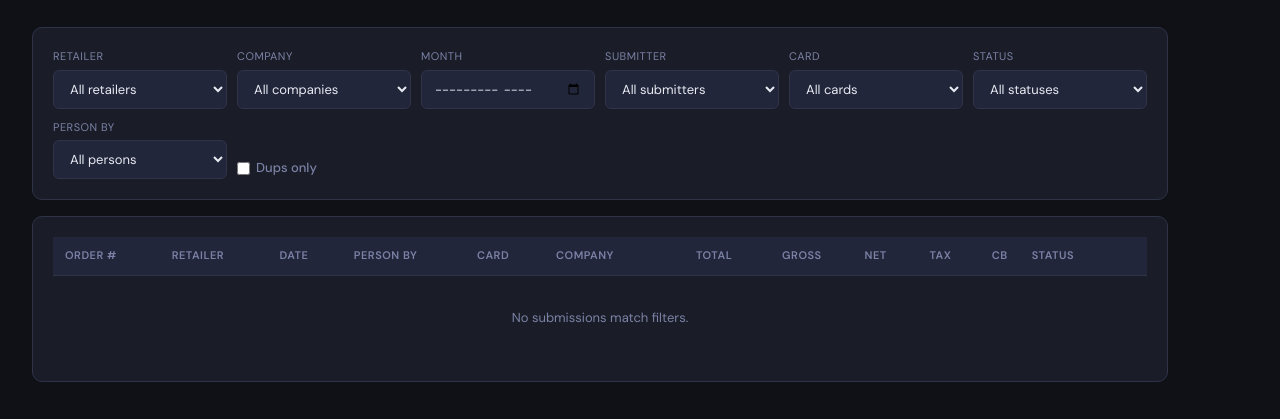
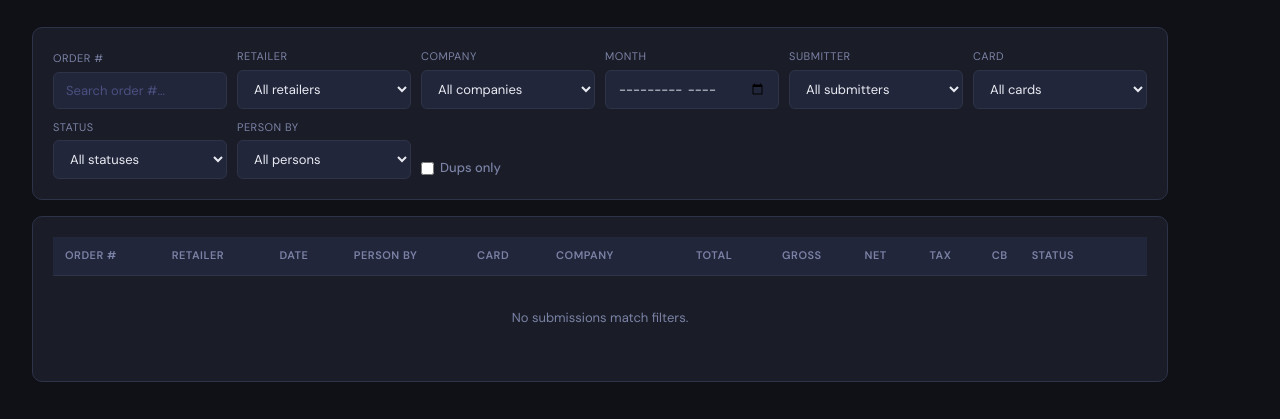
Before and after one commit to kraziers26/Computer_Reseller_Portal, a Python web app: template portal/templates/all_submissions.html in a window 1280 px wide. Shown: the part 85-504 px from the top of the page. Run offline with Jinja, Linux system fonts and the light colour scheme; the template is opened without the code that fills it, so the values that code supplies are empty.

Commit message:
Update all_submissions.html

```diff
--- a/portal/templates/all_submissions.html
+++ b/portal/templates/all_submissions.html
@@ -8,6 +8,11 @@
 <div class="card" style="margin-bottom:16px">
   <form method="GET">
     <div style="display:grid;grid-template-columns:repeat(auto-fill,minmax(160px,1fr));gap:10px;align-items:end">
+      <div>
+        <div style="font-size:11px;color:var(--muted);margin-bottom:4px;text-transform:uppercase;letter-spacing:.5px">Order #</div>
+        <input type="text" name="order_number" value="{{ filters.order_number }}"
+               placeholder="Search order #..." style="width:100%" oninput="this.form.submit()">
+      </div>
       <div>
         <div style="font-size:11px;color:var(--muted);margin-bottom:4px;text-transform:uppercase;letter-spacing:.5px">Retailer</div>
         <select name="retailer" style="width:100%" onchange="this.form.submit()">
@@ -59,7 +64,7 @@
         <label style="display:flex;align-items:center;gap:6px;font-size:13px;color:var(--muted);margin-bottom:0;white-space:nowrap">
           <input type="checkbox" name="duplicates" value="1" {{ 'checked' if filters.duplicates }} onchange="this.form.submit()" style="width:auto"> Dups only
         </label>
-        {% if filters.retailer or filters.company or filters.status or filters.month or filters.duplicates or filters.submitter or filters.card or filters.person_by %}
+        {% if filters.retailer or filters.company or filters.status or filters.month or filters.duplicates or filters.submitter or filters.card or filters.person_by or filters.order_number %}
         <a href="{{ url_for('admin.all_submissions') }}" class="btn btn-ghost btn-sm">Clear</a>
         {% endif %}
       </div>
@@ -68,8 +73,8 @@
 </div>
 
 <div class="card">
-  <div style="overflow-x:auto">
-    <table style="width:100%;border-collapse:collapse;font-size:13px;min-width:900px">
+  <div>
+    <table style="width:100%;border-collapse:collapse;font-size:13px">
       <thead>
         <tr style="background:var(--surface2)">
           <th style="padding:10px 12px;text-align:left;font-size:11px;font-weight:600;color:var(--muted);text-transform:uppercase;letter-spacing:.5px;border-bottom:1px solid var(--border);white-space:nowrap">Order #</th>
```
